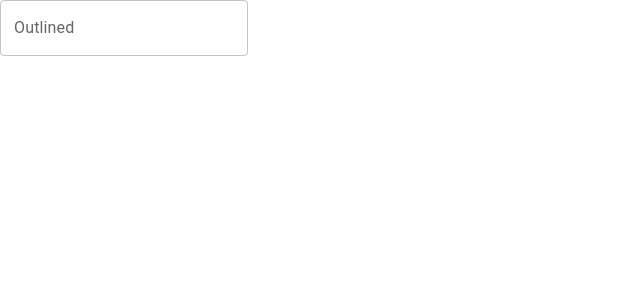
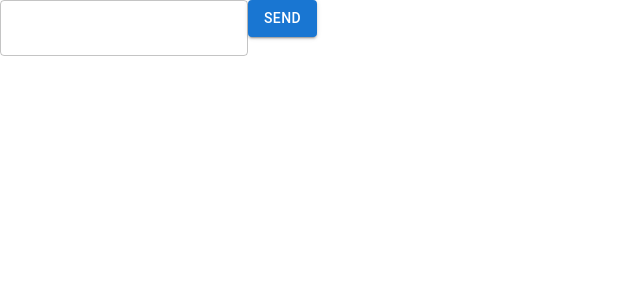
Before and after one commit to Zhenyatta/trello-tasks, a React (Create React App) app in the folder frontend/: page /documents/new in a window 1280 px wide. Shown: the top 300 px of the page, without its empty margins (0-640 px from the left). Built offline with nearby package versions, Linux system fonts and the light colour scheme; the HTML template or start-up script is replaced by a standard one.

Commit message:
FE connected to BE :sparkles:

```diff
--- a/frontend/package.json
+++ b/frontend/package.json
@@ -9,6 +9,7 @@
     "@testing-library/jest-dom": "^5.16.5",
     "@testing-library/react": "^13.4.0",
     "@testing-library/user-event": "^13.5.0",
+    "axios": "^1.3.2",
     "react": "^18.2.0",
     "react-dom": "^18.2.0",
     "react-router-dom": "^6.8.0",
@@ -38,5 +39,9 @@
       "last 1 firefox version",
       "last 1 safari version"
     ]
+  },
+  "devDependencies": {
+    "babel-eslint": "^10.1.0",
+    "eslint": "^8.33.0"
   }
 }
--- a/frontend/src/App.js
+++ b/frontend/src/App.js
@@ -1,8 +1,8 @@
-import React from "react";
+import React from 'react';
 
-import { RouterProvider } from "react-router-dom";
+import { RouterProvider } from 'react-router-dom';
 
-import browserRouter from "./browser-router.js";
+import browserRouter from './browser-router.js';
 
 const App = () => <RouterProvider router={browserRouter} />;
 
--- /dev/null
+++ b/frontend/src/SendForm.js
@@ -0,0 +1,44 @@
+import React, { useState } from 'react';
+
+import UseFormSender from './UseFormSender.js';
+
+import TextField from '@mui/material/TextField';
+import Button from '@mui/material/Button';
+import CircularProgress from '@mui/material/CircularProgress';
+import Typography from '@mui/material/Typography';
+
+const SendForm = () => {
+    const [inputValue, setInputValue] = useState('');
+    const { error, loading, cb, data } = UseFormSender('POST', 'http://localhost:8080/api/v1/documents');
+
+    const handleSubmit = (e) => {
+        e.preventDefault();
+        cb({ data: inputValue });
+    };
+
+    return (
+        <form onSubmit={handleSubmit}>
+            <TextField
+                type='text'
+                value={inputValue}
+                onChange={(e) => setInputValue(e.target.value)}
+            />
+            <Button type='submit' variant='contained' color='primary'>
+                Send
+            </Button>
+            {loading && <CircularProgress />}
+            {error && (
+                <Typography variant='subtitle1' color='error'>
+                    Error: {error}
+                </Typography>
+            )}
+            {data && (
+                <Typography variant='subtitle1'>
+                    Data: {JSON.stringify(data)}
+                </Typography>
+            )}
+        </form>
+    );
+};
+
+export default SendForm;
--- /dev/null
+++ b/frontend/src/UseFormSender.js
@@ -0,0 +1,31 @@
+import { useState } from 'react';
+import axios from 'axios';
+
+const UseFormSender = (reqType, url) => {
+    const [error, setError] = useState(null);
+    const [loading, setLoading] = useState(false);
+    const [data, setData] = useState(null);
+
+    const cb = async (requestBody) => {
+        setLoading(true);
+        setError(null);
+        try {
+            const response = await axios({
+                method: reqType,
+                url,
+                headers: {
+                    'Content-Type': 'application/json'
+                },
+                data: requestBody
+            });
+            setData(response.data);
+        } catch (err) {
+            setError(err.message);
+        }
+        setLoading(false);
+    };
+
+    return { error, loading, cb, data };
+};
+
+export default UseFormSender;
--- a/frontend/src/browser-router.js
+++ b/frontend/src/browser-router.js
@@ -1,12 +1,11 @@
-import { createBrowserRouter } from "react-router-dom";
-
-import TextField from '@mui/material/TextField';
+import { createBrowserRouter } from 'react-router-dom';
+import SendForm from './SendForm.js';
 
 const browserRouter = createBrowserRouter([
     {
-        path: "/documents/new",
+        path: '/documents/new',
         element: <div>
-            <TextField id="outlined-basic" label="Outlined" variant="outlined" />
+            <SendForm />
         </div>,
     },
 ]);
```
Also changed, not shown: frontend/src/.eslintrc.cjs (added), 2 other files (tests, documents, lock files or other folders).
